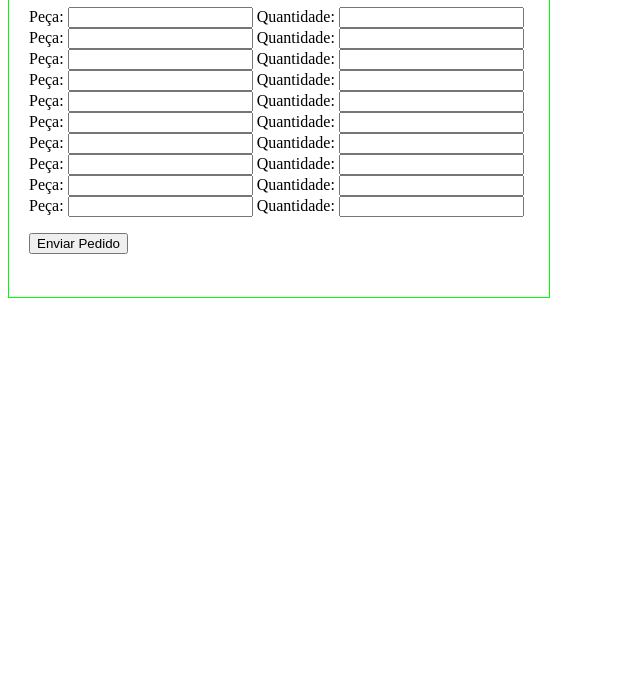
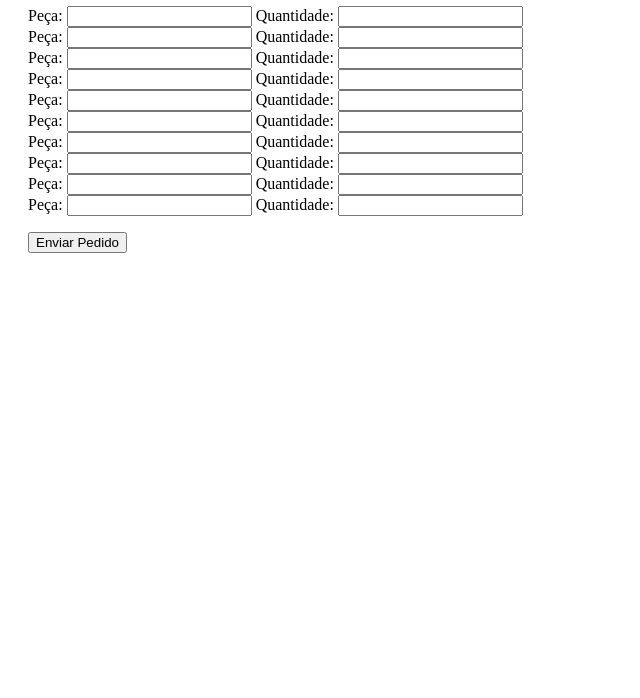
Before and after one commit to smcco94/smcco94.github.io, a plain HTML site: page index.html in a window 1280 px wide. Shown: the part 102-800 px from the top of the page, without its empty margins (0-640 px from the left). Drawn offline with Linux system fonts and the light colour scheme.

Commit message:
Update index.html
No border

```diff
--- a/index.html
+++ b/index.html
@@ -9,7 +9,6 @@
             height: 350px;
         }
         .container{
-            border: 1px  solid lime;
             padding: 20px;
         }
         .btn_sub{
```
